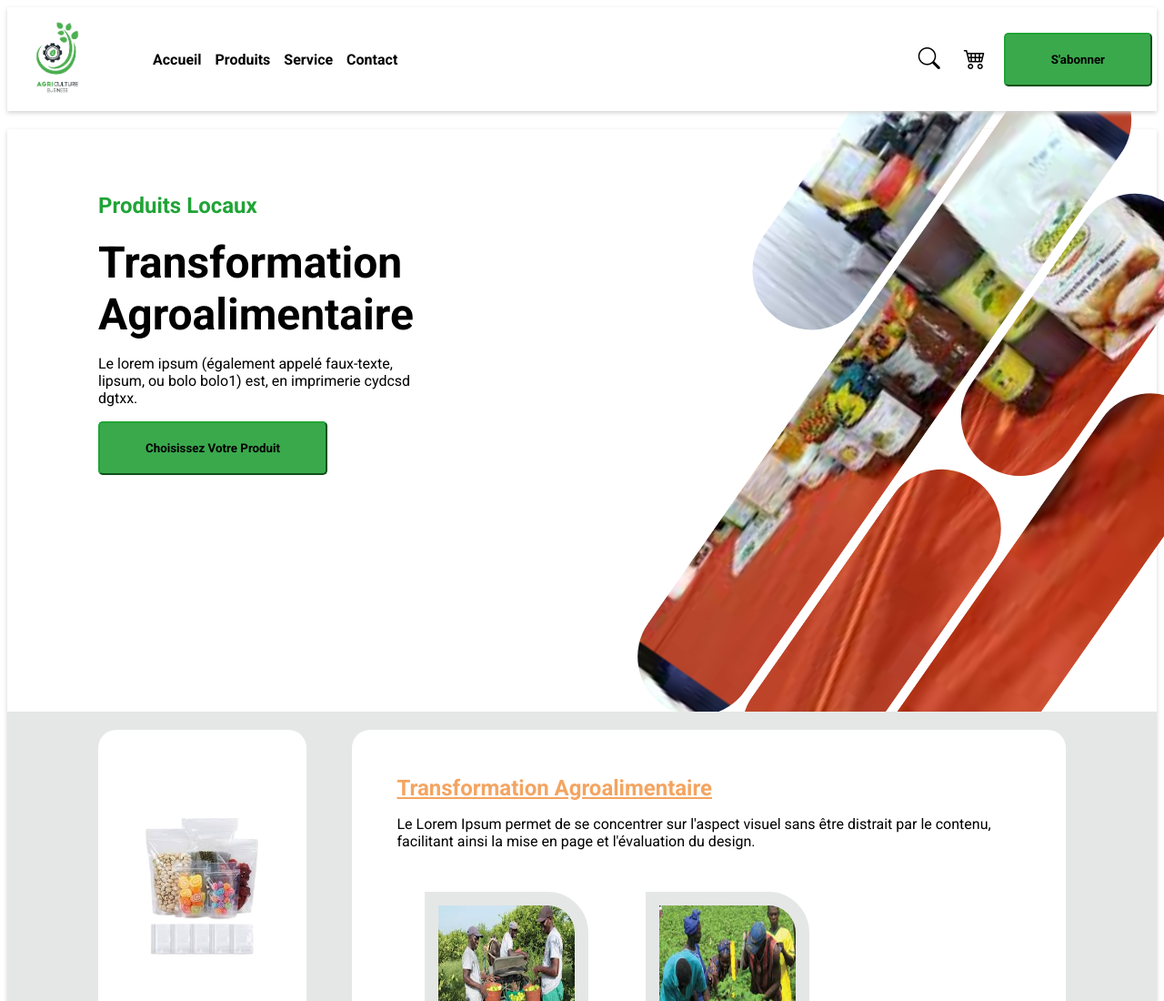
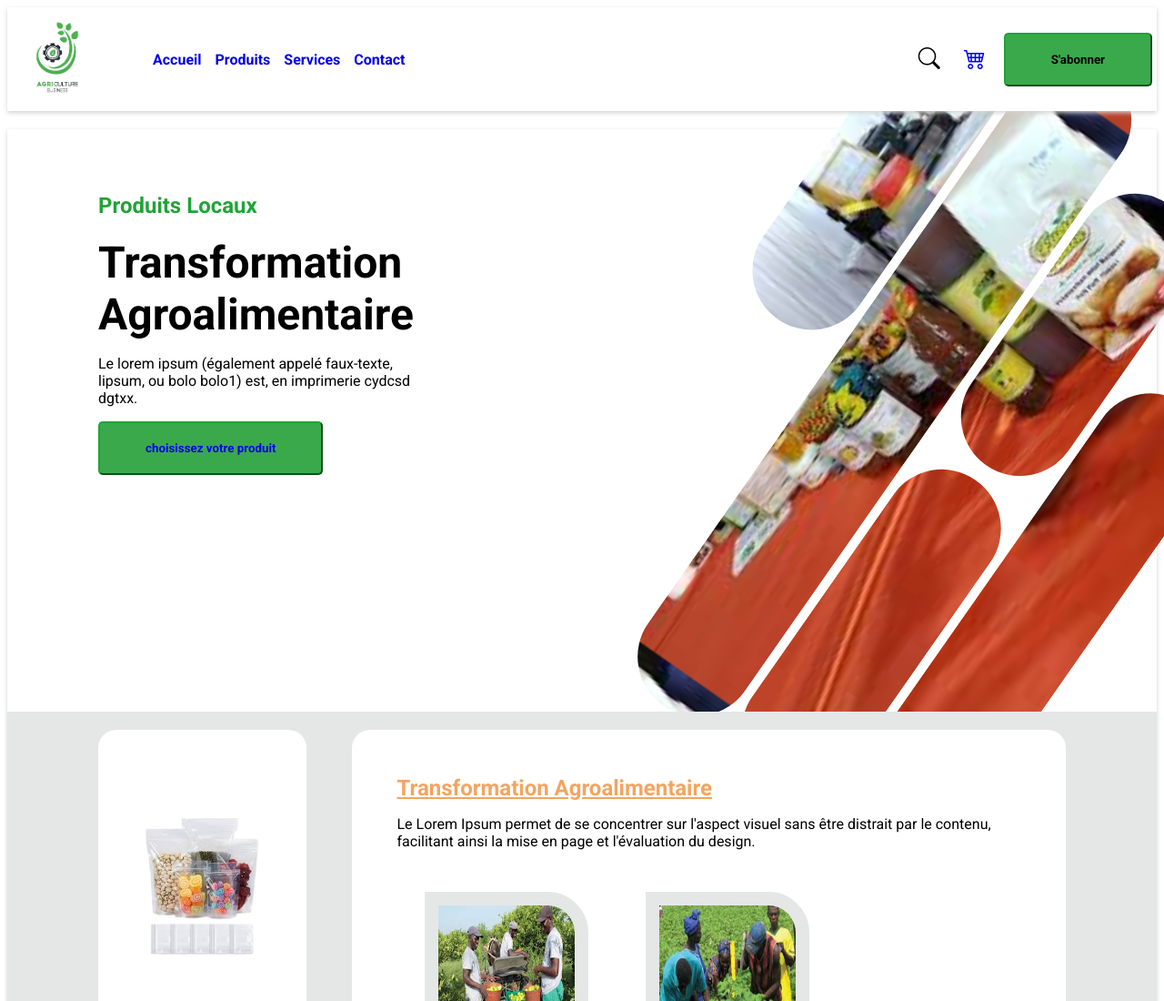
Before and after one commit to Gawane/mon-projet-xarala, a plain HTML site: page accueil.html in a window 1280 px wide. Shown: the top 1100 px of the page at 91% size. Drawn offline with nearby package versions, Linux system fonts and the light colour scheme; a script that the page names is missing.

Commit message:
Modification des fichiers de base

```diff
--- a/accueil.html
+++ b/accueil.html
@@ -12,18 +12,18 @@
 </head>
 <body>
     <!--en-tête de la page-->
-    <header class="header">
+    <header class="header" id="header">
         <div class="item1">
             <div>
-                <img src="images/logo.png"  alt="logo">
+                <a href="#section1"><img src="images/logo.png"  alt="logo"></a>
             </div>
             <div>
                 <nav>
                     <ul class="flex-container">
-                        <li>Accueil</li>
-                        <li>Produits</li>
-                        <li>Service</li>
-                        <li>Contact</li>
+                        <li><a href="#section1">Accueil</a></li>
+                        <li><a href="#produit">Produits</a></li>
+                        <li><a href="#services">Services</a></li>
+                        <li><a href="#contact">Contact</a></li>
                     </ul>
                 </nav>
             </div>
@@ -31,7 +31,7 @@
         </div>
         <div class="item2">
             <div class="ariasearch" id="ariasearch" role="dialog" tabindex="-1">
-                <form method="get" action="" role="search" class="form">
+                <form method="get" action="accueil.html" role="search" class="form">
                     <label for="search"><i class="bi bi-search"></i></label>
                     <input type="search" name="search" id="search" placeholder="rechercher">
                 </form>
@@ -40,7 +40,7 @@
                 </button>
             </div>
             <div>
-                <i class="bi bi-cart4"></i>
+                <a href="#produit"><i class="bi bi-cart4"></i></a>
             </div>
             <div>
                 <button class="btn2">S'abonner</button>
@@ -50,13 +50,13 @@
     <!--le corps de la page-->
     <main class="main-corps">
         <!--conception section1-->
-        <section class="section1">
+        <section class="section1" id="section1">
             <div class="flex-section1">
                 <div class="sect1">
                     <h2>produits locaux</h2>
                     <h1>Transformation agroalimentaire</h1>
                     <p>Le lorem ipsum (également appelé faux-texte, lipsum, ou bolo bolo1) est, en imprimerie cydcsd dgtxx.</p>
-                    <button class="btn2">choisissez votre produit</button>
+                    <button class="btnP" id="btnP"></button>
                 </div>
                 <div class="sect2">
                     <div class="agro1"></div>
@@ -82,8 +82,8 @@
             </div>
         </section>
         <!--conception section2-->
-        <section class="section2">
-            <h1 class="produit">les produits</h1>
+        <section class="section2" id="section2">
+            <h1 class="produit" id="produit">les produits</h1>
             <div class="cereal">
                 <div class="variete1">
                     <img src="images/anta1.jpeg" alt="anta1">
@@ -289,7 +289,7 @@
             <input type="submit" id="submit" value="ENVOYER">
         </section>
         <!--conception section7-->
-        <section class="services">
+        <section class="services" id="services">
             <h1 class="service">nos services</h1>
             <div class="profil">
                 <div>
@@ -310,7 +310,7 @@
             </div>
         </section>
         <!--conception section8-->
-        <section class="contact">
+        <section class="contact" id="contact">
             <h1>Contact sn</h1>
             <form>
                 <input placeholder="Entrer votre Nom" id="nom">
--- /dev/null
+++ b/script.js
@@ -0,0 +1,10 @@
+function chooseYourProducts() {
+    let btnP = document.getElementById("btnP");
+    let produit = document.getElementById("produit")
+    let nouveauElement = document.createElement("a");
+    nouveauElement.href = "#produit";
+    nouveauElement.textContent ="choisissez votre produit";
+    btnP.appendChild(nouveauElement) ;
+
+}
+chooseYourProducts();
--- a/style.css
+++ b/style.css
@@ -4,6 +4,12 @@ body{
 }
 *{
     font-family: "Roboto", serif;
+}
+a{
+    text-decoration: none;
+}
+a:visited{
+    color: #000;
 }
 /*style de l'en-tête*/
 .header{
@@ -138,6 +144,15 @@ h2{
 }
 p{
     display: inline-block;
+}
+.btnP{
+    background-color: #3AA94C;
+    padding: 20px 50px 20px 50px;
+    font-weight: bold;
+    border-radius: 5px;
+    border-color: #20A436;
+    flex: 1;
+    cursor: pointer;
 }
 .sect2{
     transform: rotate(-55deg);
```
